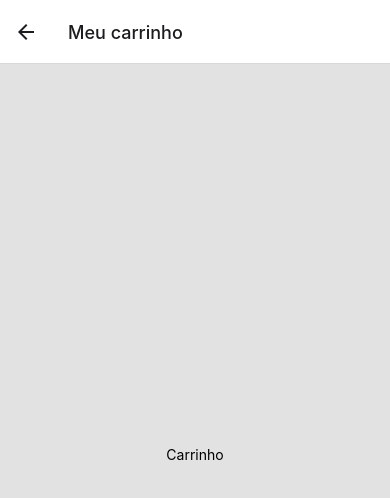
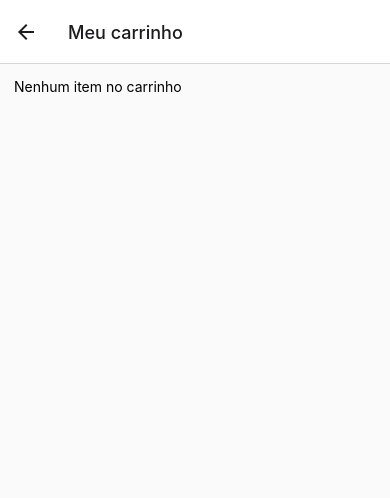
Before and after one commit to Felipe-007/Carrinho, a React Native app: screen /Cart in a window 390 px wide. Shown: the top 498 px of the page. Built offline with nearby package versions, Linux system fonts and the light colour scheme.

Commit message:
C4 - Listando meu carrinho de compras

```diff
--- /dev/null
+++ b/src/components/CardItem/index.js
@@ -0,0 +1,48 @@
+/**
+ * Itens do carrinho
+ */
+import { useState } from "react";
+import { View, Text, TouchableOpacity } from "react-native";
+import { styles } from "./styles";
+
+export default function CardItem({ data, addAmount, removeAmount }) {  //recebe o data do cart/index.js que contem o carrinho
+
+  const [amount, setAmount] = useState(data?.amount)
+
+  function handleIncrease() {
+    addAmount();
+    setAmount(item => item + 1)
+  }
+
+  function handleDecrease() {
+    removeAmount();
+
+    if (amount === 0) {
+      setAmount(0);
+      return;
+    }
+
+    setAmount(item => item - 1) //diminui no carrinho
+  }
+
+  return (
+    <View style={styles.container}>
+      <View>
+        <Text style={styles.title}>{data.name}</Text>
+        <Text style={styles.price}>R$ {data.price}</Text>
+      </View>
+
+      <View style={styles.amountContainer}>
+        <TouchableOpacity style={styles.buttonAdd} onPress={handleDecrease}>
+          <Text>-</Text>
+        </TouchableOpacity>
+
+        <Text style={styles.amount}>{amount}</Text>
+
+        <TouchableOpacity style={styles.buttonAdd} onPress={handleIncrease}>
+          <Text>+</Text>
+        </TouchableOpacity>
+      </View>
+    </View>
+  )
+}
--- /dev/null
+++ b/src/components/CardItem/styles.js
@@ -0,0 +1,35 @@
+import { StyleSheet } from "react-native"
+
+export const styles = StyleSheet.create({
+  container: {
+    borderLeftWidth: 1,
+    borderColor: '#DFDFDF',
+    borderRadius: 2,
+    marginBottom: 14,
+    padding: 8,
+  },
+  title: {
+    fontWeight: 'bold',
+    fontSize: 18,
+  },
+  price: {
+    fontSize: 16,
+  },
+  amountContainer: {
+    marginTop: 14,
+    marginBottom: 14,
+    flexDirection: 'row',
+    alignItems: 'center',
+  },
+  buttonAdd: {
+    backgroundColor: '#168fff',
+    padding: 6,
+    paddingLeft: 14,
+    paddingRight: 14,
+    borderRadius: 2,
+  },
+  amount: {
+    marginLeft: 14,
+    marginRight: 14,
+  },
+})
--- a/src/components/contexts/CartContext.js
+++ b/src/components/contexts/CartContext.js
@@ -34,9 +34,28 @@ function CartProvider({ children }) {
     setCarrinho(products => [...products, data])  //setCarrinho recebe a lista e os itens adicionados
   }
 
+  function removeItemCart(product) {
+    const indexItem = carrinho.findIndex(item => item.id === product.id)  //percorre dentro do carrinho um item que seja igual a ele
+
+    if (carrinho[indexItem]?.amount > 1) {
+      let cartList = carrinho
+
+      cartList[indexItem].amount = cartList[indexItem].amount - 1
+
+      cartList[indexItem].total = cartList[indexItem].total - cartList[indexItem].price
+
+      setCarrinho(cartList);
+      return;
+    }
+
+    //cai aqui caso o queira remover o ultimo item do carrinho, ou seja, remover o 1
+    const removeItem = carrinho.filter(item => item.id !== product.id);
+    setCarrinho(removeItem);
+  }
+
   return (
     <CartContext.Provider
-      value={{ carrinho, addItemCart }}
+      value={{ carrinho, addItemCart, removeItemCart }}
     >
       {children}
     </CartContext.Provider>
--- a/src/pages/Cart/index.js
+++ b/src/pages/Cart/index.js
@@ -1,14 +1,30 @@
 /**
  * Carrinho
  */
-import React from "react";
-import { View, Text } from "react-native";
+import React, { useContext } from "react";
+import { View, FlatList, Text } from "react-native";
 import { styles } from "./styles";
+import { CartContext } from "../../components/contexts/CartContext";
+import CardItem from "../../components/CardItem";
 
-export default function Cart(){
-  return(
+export default function Cart() {
+
+  const { carrinho, addItemCart, removeItemCart } = useContext(CartContext);
+
+  return (
     <View style={styles.container}>
-      <Text>Carrinho</Text>
+      <FlatList
+        data={carrinho}
+        keyExtractor={(item) => String(item.id)}  //pega o id do item, convertendo ele para string
+        ListEmptyComponent={() => <Text>Nenhum item no carrinho</Text>}
+        renderItem={({ item }) => (
+          <CardItem
+            data={item}
+            addAmount={() => addItemCart(item)}  //adicona um item = quando aumentar a quantidade, aumentara tbem o carrinho
+            removeAmount={() => removeItemCart(item)}  //remove um item
+          />
+        )}
+      />
     </View>
   )
 }
--- a/src/pages/Cart/styles.js
+++ b/src/pages/Cart/styles.js
@@ -3,8 +3,9 @@ import { StyleSheet } from "react-native"
 export const styles = StyleSheet.create({
   container: {
     flex: 1,
-    backgroundColor: '#E2E2E2',
-    alignItems: 'center',
-    justifyContent: 'center',
+    backgroundColor: '#FAFAFA',
+    paddingStart: 14,
+    paddingEnd: 14,
+    paddingTop: 14,
   },
 })
```
